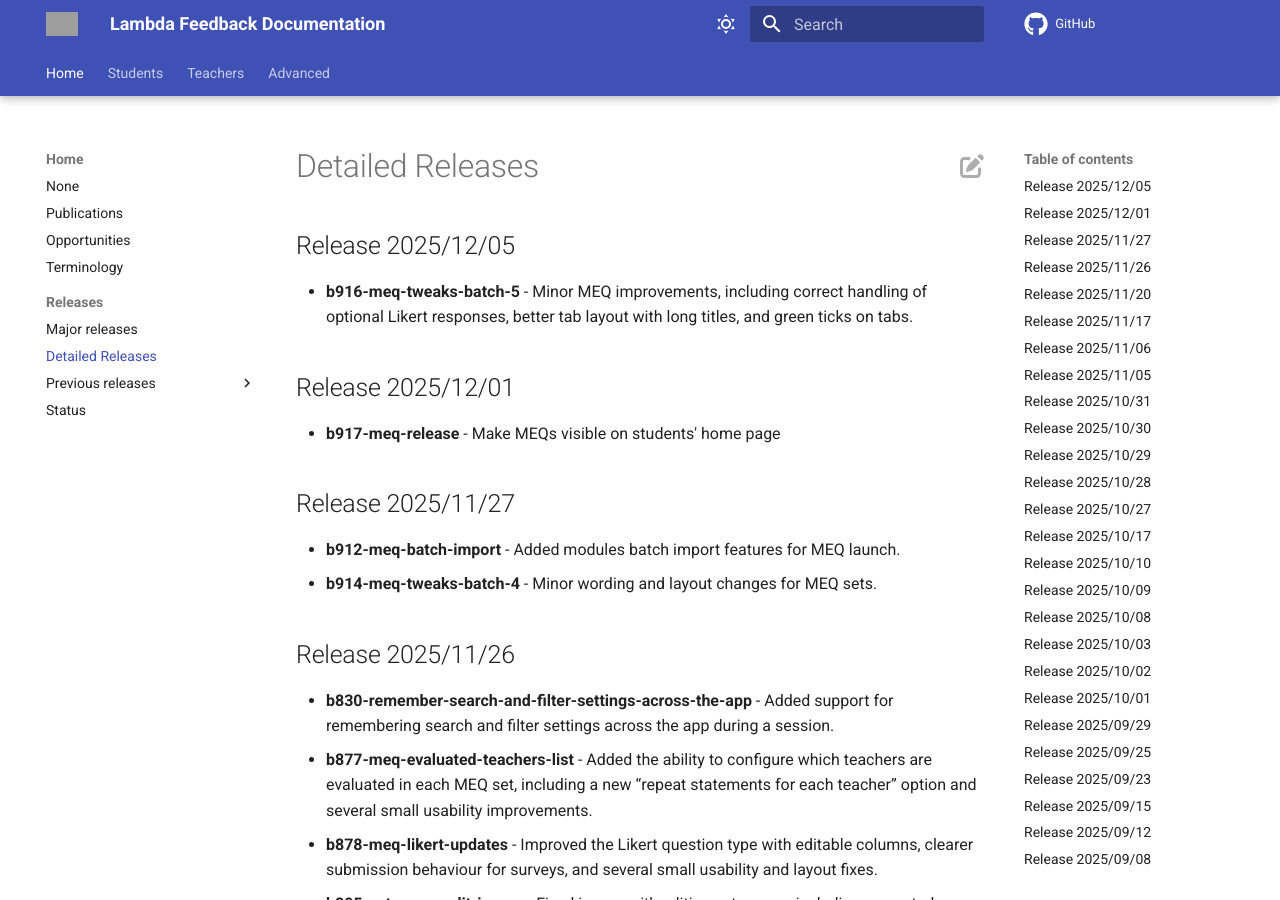
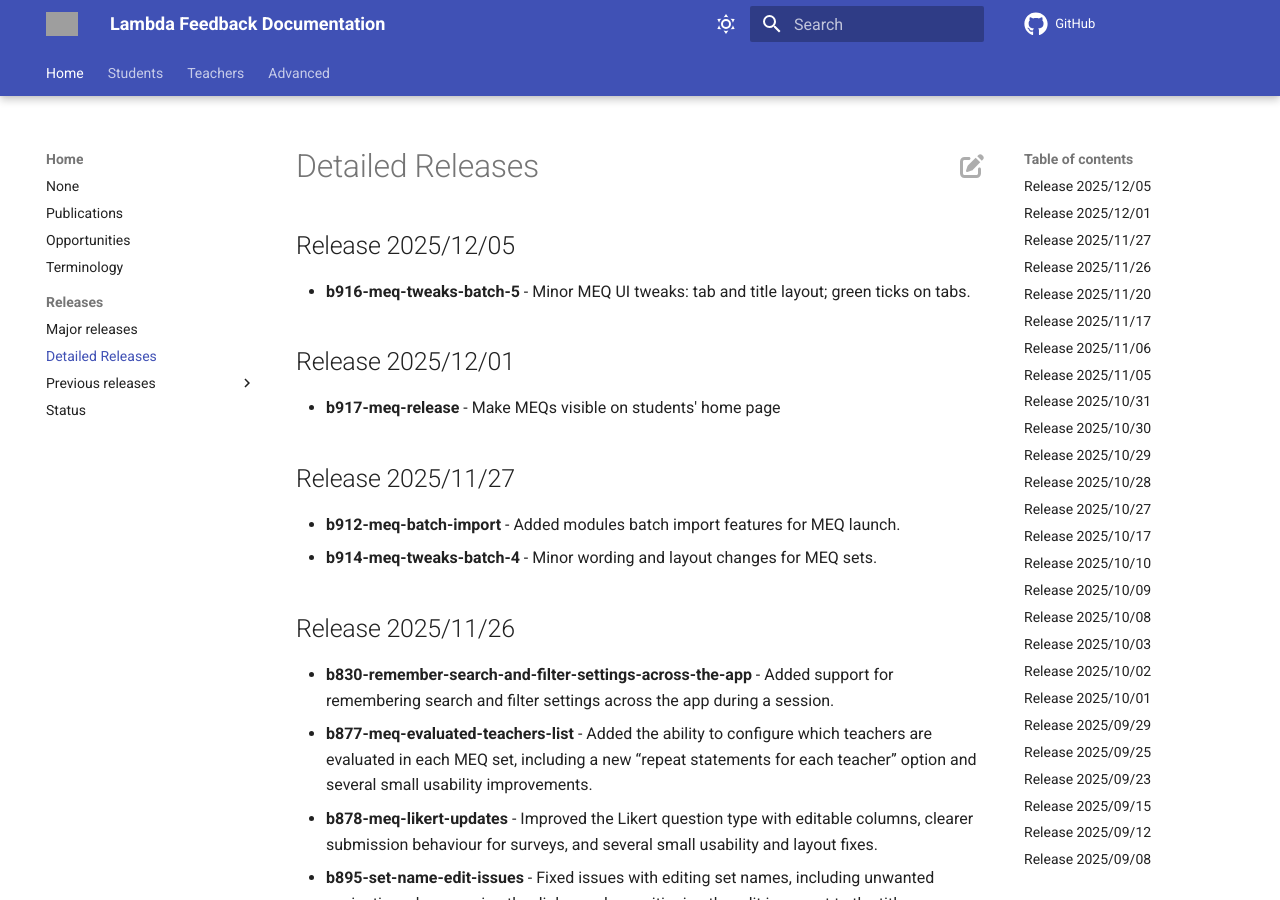
Before and after one commit to lambda-feedback/user-documentation, an MkDocs documentation site: the page built from docs/releases/detailed_releases.md, in a window 1280 px wide and 900 px high. Built offline with MkDocs 1.6.1 and Material for MkDocs 9.7.7, drawn with Linux system fonts in a browser that asks for light colours; comment, search, counter and statistics services are not loaded; grey boxes are pictures that could not be loaded.

Commit message:
Release notes tweaks

```diff
--- a/docs/releases/detailed_releases.md
+++ b/docs/releases/detailed_releases.md
@@ -1,6 +1,6 @@
 ## Release 2025/12/05
 
-- **b916-meq-tweaks-batch-5** - Minor MEQ improvements, including correct handling of optional Likert responses, better tab layout with long titles, and green ticks on tabs.
+- **b916-meq-tweaks-batch-5** - Minor MEQ UI tweaks: tab and title layout; green ticks on tabs.
 
 ## Release 2025/12/01
 
```
